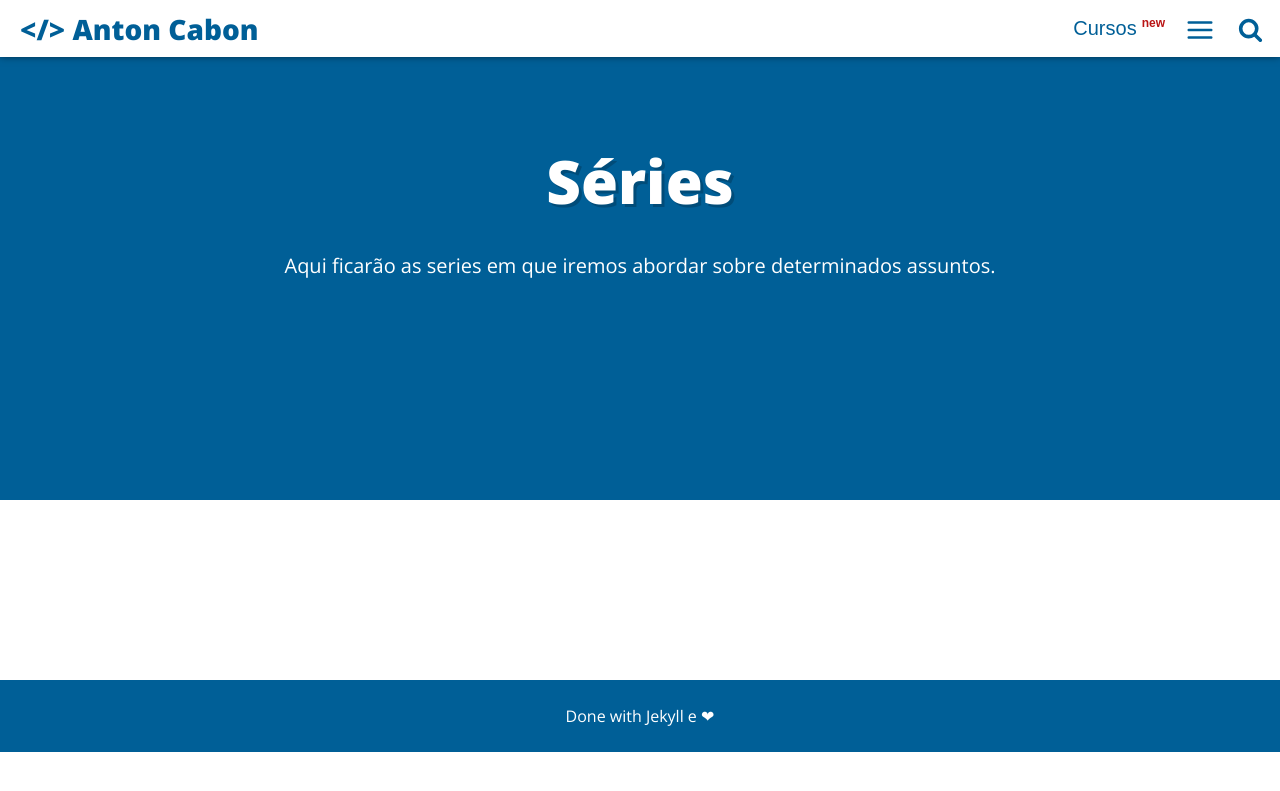
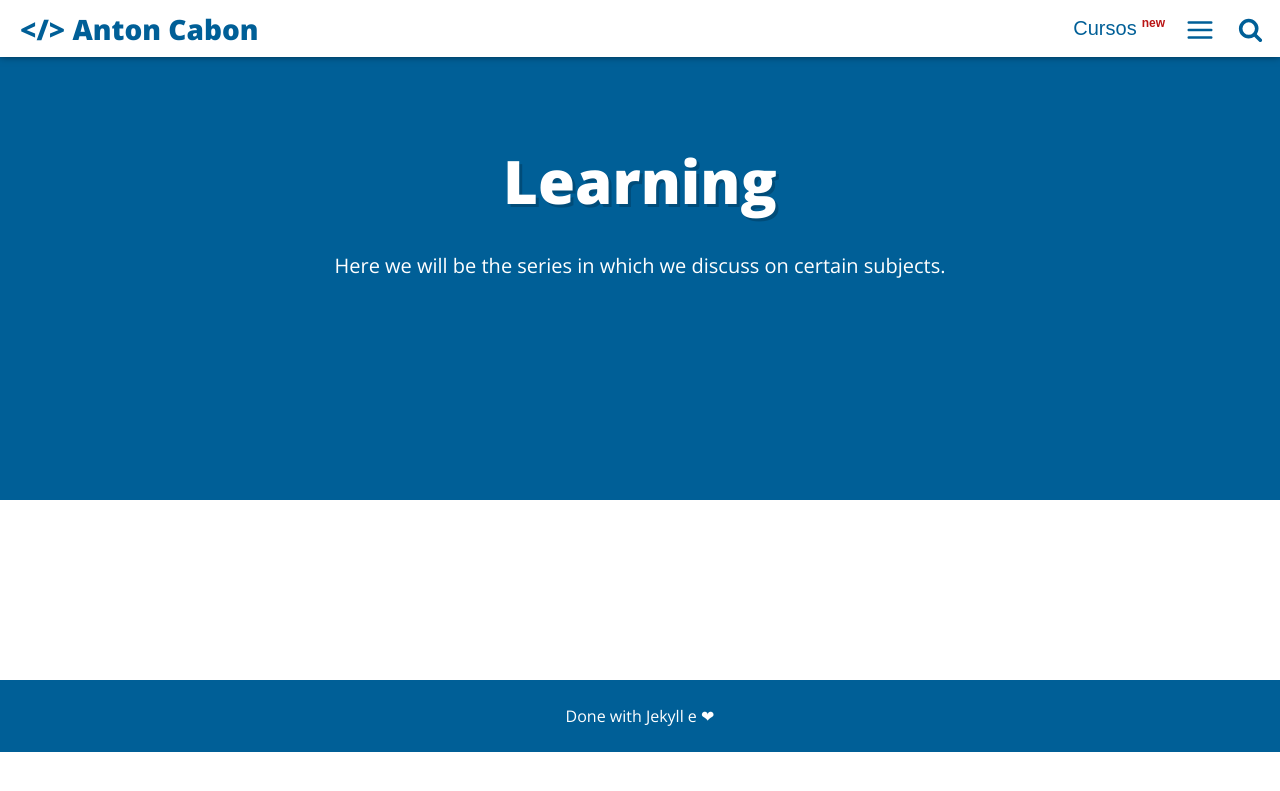
Before and after one commit to antoncabon/antoncabon.github.io, a Jekyll site: the page built from series.html, in a window 1280 px wide. Shown: the top 791 px of the page. Built offline with Jekyll 4.4.1, drawn with Linux system fonts in a browser that asks for light colours.

Commit message:
Update series.html

```diff
--- a/series.html
+++ b/series.html
@@ -1,9 +1,9 @@
 ---
 layout: minimal
-title: "Séries"
+title: "Learning"
 permalink: /series/index.html
 image: '/assets/img/series.png'
-description: "Aqui ficarão as series em que iremos abordar sobre determinados assuntos."
+description: "Here we will be the series in which we discuss on certain subjects."
 ---
 
 {% for tag in site.categories %}
```
